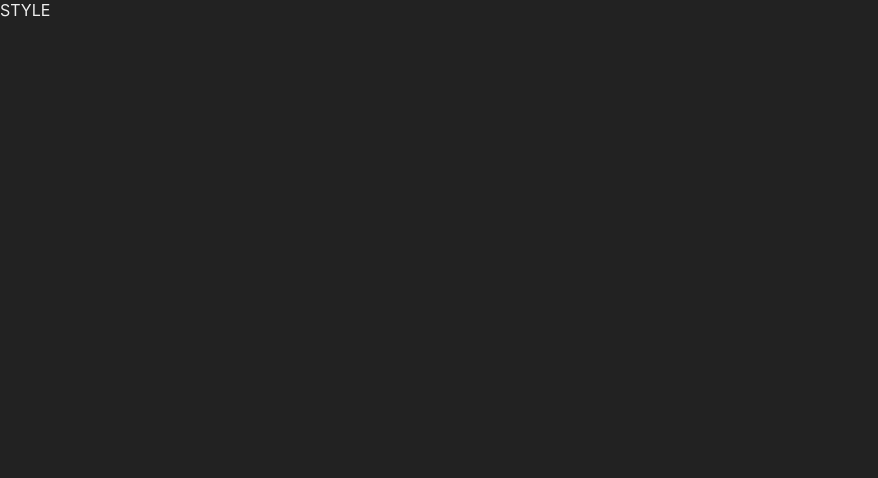
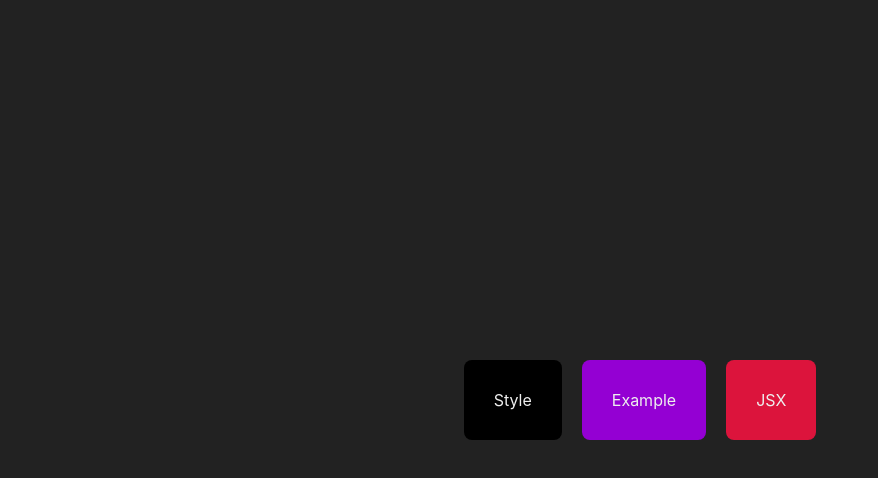
Before and after one commit to Felipe1501/felipe-nextjs, a Next.js app: page / in a window 1280 px wide. Shown: the top 478 px of the page, without its empty margins (0-878 px from the left). Built offline with nearby package versions, Linux system fonts and the light colour scheme.

Commit message:
aula 96 fix: navigation component

```diff
--- /dev/null
+++ b/src/components/Navegation.jsx
@@ -0,0 +1,16 @@
+import Link from "next/link";
+import styles from '../styles/Navegation.module.css';
+
+export default function Navegation(props){
+    return (
+
+                <Link href={props.destino}>
+                    <div className={styles.navegation} style={{
+                        backgroundColor: props.cor ?? '#000'
+                    }}>
+                    {props.text}
+                    </div>
+                    </Link>
+
+    )
+}
--- a/src/pages/index.jsx
+++ b/src/pages/index.jsx
@@ -1,9 +1,17 @@
-import Link from "next/link";
+import Navegation from "../components/Navegation";
 
 export default function Home(){
     return (
-            <div>
-                <Link href="/style">STYLE</Link>
+            <div style={{
+                display: 'flex',
+                justifyContent: 'center',
+                alignItems: 'center',
+                flexWrap: 'wrap',
+                height: '100vh'
+            }}>
+                <Navegation text="Style" destino="/style"/>
+                <Navegation text="Example" destino="/example" cor="#9400d3"/>
+                <Navegation text="JSX" destino="/jsx" cor="crimson"/>
             </div>
         )
 }
--- a/src/pages/jsx.jsx
+++ b/src/pages/jsx.jsx
@@ -1,3 +1,5 @@
+import Layout from "../components/Layout";
+
 export default function Jsx(){
     const  titulo = <h1>JSX é um conceito central</h1>;
 
@@ -5,6 +7,8 @@
         return <h2>{"muito bao".toUpperCase()}</h2>;
     }
     return (
+        <Layout titulo="Entendendo JSX">
+
         <div>
             {titulo}
             {subtitulo()}
@@ -12,5 +16,6 @@
                 {JSON.stringify({nome: 'joão', idade: 17})}
             </p>
         </div>
+        </Layout>
     )
 }
--- /dev/null
+++ b/src/styles/Navegation.module.css
@@ -0,0 +1,5 @@
+.navegation {
+    padding: 30px;
+    margin: 10px;
+    border-radius: 8px;
+}
```
Also changed, not shown: src/pages/example.jsx (+5 -3 lines).
